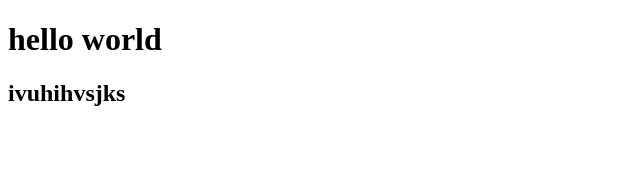
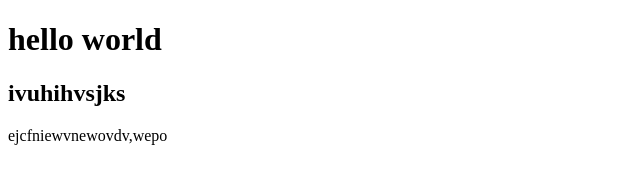
Before and after one commit to NPolis/my1page, a plain HTML site: page index.html in a window 1280 px wide. Shown: the whole page, without its empty margins (0-640 px from the left). Drawn offline with Linux system fonts and the light colour scheme.

Commit message:
deleted tittle

```diff
--- a/index.html
+++ b/index.html
@@ -3,10 +3,11 @@
 <head>
     <meta charset="UTF-8">
     <meta name="viewport" content="width=device-width, initial-scale=1.0">
-    <title>Document</title>
+
 </head>
 <body>
     <h1> hello world</h1>
     <h2>ivuhihvsjks</h2>
+    <p>ejcfniewvnewovdv,wepo</p>
 </body>
 </html>
```
